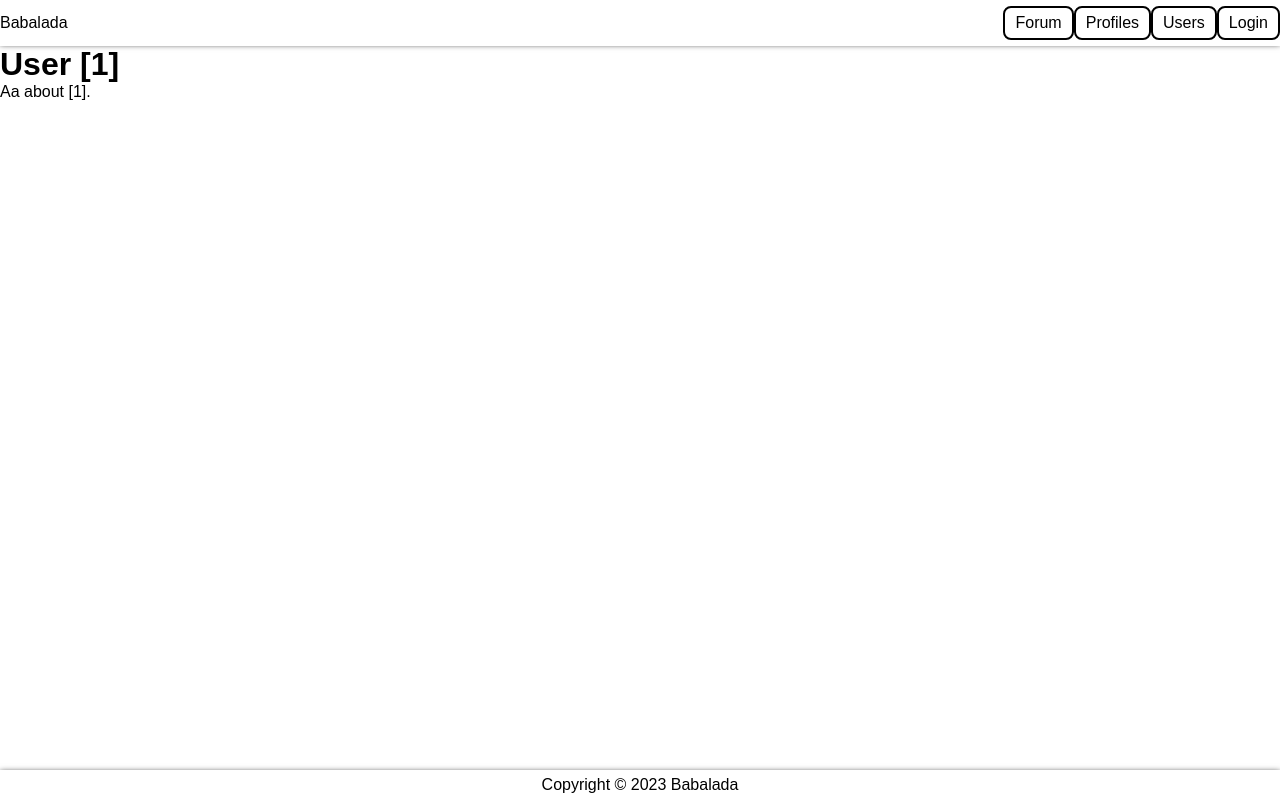
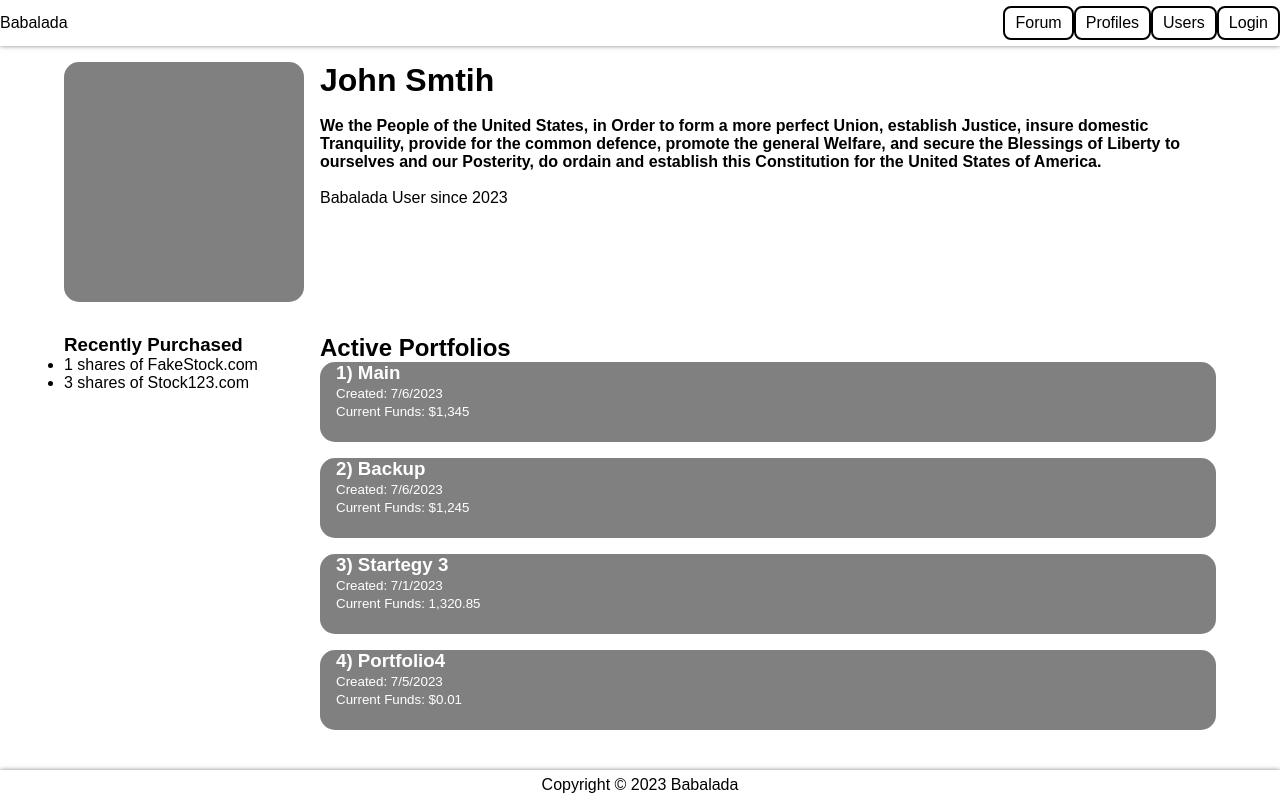
Before and after one commit to jigglytep/babalada, a SvelteKit app: page /u/1 in a window 1280 px wide. Built offline with nearby package versions, Linux system fonts and the light colour scheme.

Commit message:
Added users page

```diff
--- a/src/routes/u/[slug]/+page.svelte
+++ b/src/routes/u/[slug]/+page.svelte
@@ -1,7 +1,102 @@
 <script lang="ts">
   import type { PageData } from "./$types";
 	export let data: PageData;
+
+  let name = "John Smtih";
+  let bio = "We the People of the United States, in Order to form a more perfect Union, establish Justice, insure domestic Tranquility, provide for the common defence, promote the general Welfare, and secure the Blessings of Liberty to ourselves and our Posterity, do ordain and establish this Constitution for the United States of America.";
+  let currentYear: number = new Date().getFullYear();
+  let stocks = [
+    {ticker: "FSC", name:"FakeStock.com", price: "$1.00", quanity: "1"},
+    {ticker: "S12", name: "Stock123.com", price: "$2.50", quanity: "3"}
+  ]
+  let ports = [
+    {name: "Main", created: "7/6/2023", funds: "$1,345"},
+    {name: "Backup", created: "7/6/2023", funds: "$1,245"},
+    {name: "Startegy 3", created: "7/1/2023", funds: "1,320.85"},
+    {name: "Portfolio4", created: "7/5/2023", funds: "$0.01"}
+  ]
 </script>
 
-<h1>User [{data.slug}]</h1>
-<p>Aa about [{data.slug}].</p>
+<div id="main-container">
+  <div id="picturePlaceholder"></div>
+  <div id="userInfo">
+    <h1>{name}</h1>
+    <br />
+    <h4>{bio}</h4>
+    <br />
+    <p>Babalada User since {currentYear}</p>
+  </div>
+  <aside id="recent">
+    <h3>Recently Purchased</h3>
+      {#if stocks.length == 0}
+        <p>No recently bought stocks</p>
+      {:else}
+        <ul>
+          {#each stocks as stock, i}
+          <li>{stock.quanity} shares of {stock.name}</li>
+          {/each}
+        </ul>
+      {/if}
+  </aside>
+  <main id="mainUserInfo">
+    <h2>Active Portfolios</h2>
+    {#if ports.length == 0}
+    <p>{name} has no created portfolios</p>
+    {:else}
+      {#each ports as p, i}
+      <div class="port">
+        <h3>{i + 1}) {p.name}</h3>
+        <small>Created: {p.created}</small>
+        <br />
+        <small>Current Funds: {p.funds}</small>
+      </div>
+      {/each}
+  {/if}
+  </main>
+</div>
+
+<style>
+    #main-container {
+    width: 90%;
+    margin: auto;
+    padding-top: 1em;
+    display: grid;
+    grid-template-columns: 20em, auto;
+    grid-template-rows: 17em auto;
+  }
+
+  #picturePlaceholder {
+    width: 15em;
+    height: 15em;
+    background-color: grey;
+    margin-right: 1em;
+    grid-column: 1/ 2;
+    grid-row: 1 / 2;
+    border-radius: 15px;
+  }
+
+  #userInfo {
+    grid-column: 2 / 3;
+    grid-row: 1 / 2;
+  }
+
+  #recent {
+    grid-column: 1 / 2;
+    grid-row: 2 / 3;
+  }
+
+  #mainUserInfo {
+    grid-column: 2 / 3;
+    grid-row: 2 / 3;
+  }
+
+  .port {
+    width: auto;
+    height: 5em;
+    background-color: grey;
+    border-radius: 15px;
+    margin-bottom: 1em;
+    color: white;
+    padding-left: 1em;
+  }
+</style>
```
